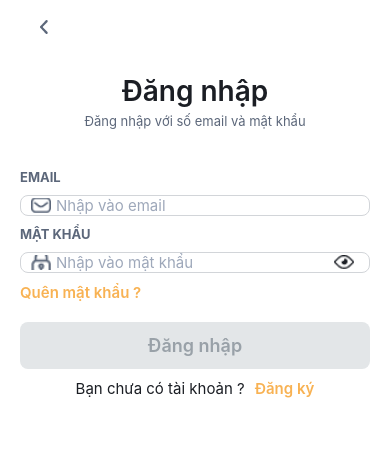
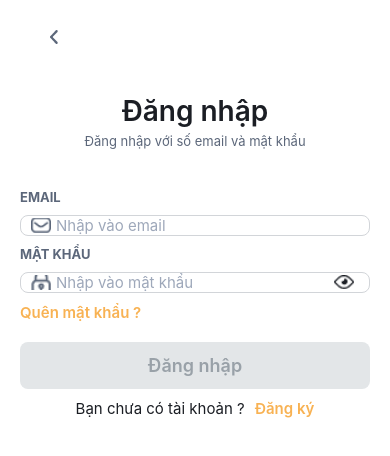
Before and after one commit to thanghoang0163/real-estate-react-native, a React Native app: screen /Home in a window 390 px wide. Shown: the top 456 px of the page. Built offline with nearby package versions, Linux system fonts and the light colour scheme.

Commit message:
Edit Button of Header Component

```diff
--- a/src/components/header/index.jsx
+++ b/src/components/header/index.jsx
@@ -8,14 +8,15 @@ function Header({onPress, isBack, title, isHidden, style}) {
         {isHidden ? (
           <View></View>
         ) : (
+          <View style={styles.headerImg}>
             <Image
-            style={styles.headerImg}
               source={
                 isBack
                   ? require('../../assets/icons/arrow-left.png')
                   : require('../../assets/icons/display-hidden.png')
               }
             />
+          </View>
         )}
       </TouchableWithoutFeedback>
       <Text style={[styles.title, style]}>{title}</Text>
--- a/src/components/header/styles.js
+++ b/src/components/header/styles.js
@@ -14,7 +14,12 @@ export const styles = StyleSheet.create({
     zIndex: 1,
   },
   headerImg: {
+    display: 'flex',
+    flexDirection: 'row',
+    justifyContent: 'center',
+    alignItems: 'center',
     marginRight: 20,
+    padding: 10,
   },
   title: {
     fontSize: 22,
--- a/src/components/table/index.jsx
+++ b/src/components/table/index.jsx
@@ -7,7 +7,6 @@ import {
   Cols,
   Rows,
 } from 'react-native-table-component';
-import {neutral} from '../../styles';
 
 function StatisticTable({
   tableHead,
@@ -29,19 +28,12 @@ function StatisticTable({
         flexArr={flexArrHead}
       />
       <TableWrapper style={wrapperStyle}>
-        {tableData.map((rowData, index) => (
-          <Row
-            key={index}
-            data={rowData}
-            flexArr={flexArrData}
-            textStyle={textStyle}
-            style={
-              index % 2 === 0
-                ? rowStyle
-                : {backgroundColor: neutral.bgGrey, paddingHorizontal: 20}
-            }
-          />
-        ))}
+        <Rows
+          data={tableData}
+          flexArr={flexArrData}
+          textStyle={textStyle}
+          style={rowStyle}
+        />
       </TableWrapper>
     </Table>
   );
```
Lines whose indentation alone changed are shown as unchanged.
